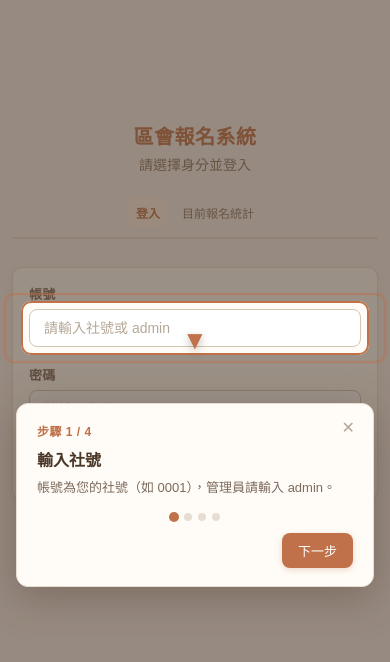
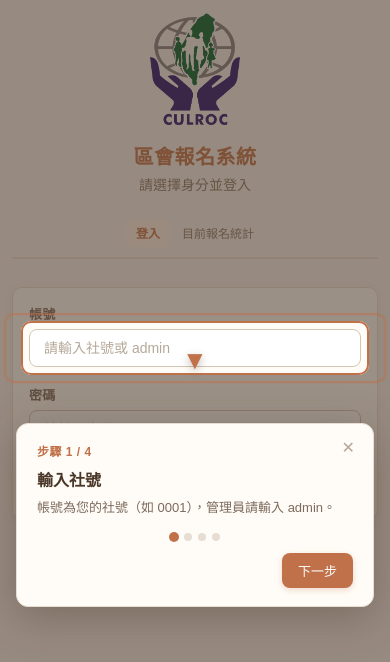
Before and after one commit to johnnywang885-gif/registration-system, a website: page public/index.html in a window 390 px wide. Drawn offline with Linux system fonts and the light colour scheme.

Commit message:
feat: 首頁加入協會Logo（CSS mix-blend-mode 去背，適配頁面背景色）

```diff
--- a/public/css/style.css
+++ b/public/css/style.css
@@ -23,18 +23,19 @@ body {
   margin-bottom: 24px;
 }
 
-.site-logo {
-  width: 110px;
-  height: auto;
-  margin-bottom: 10px;
-  display: inline-block;
-}
-
 .header h1 {
   color: #c0714a;
   font-size: 26px;
   font-weight: 700;
   letter-spacing: 0.5px;
+}
+
+.header-logo {
+  display: block;
+  margin: 0 auto 16px;
+  width: 90px;
+  height: auto;
+  mix-blend-mode: darken;
 }
 
 .header p {
@@ -614,10 +615,6 @@ table tr:hover {
     font-size: 22px;
   }
 
-  .site-logo {
-    width: 88px;
-  }
-
   .nav {
     gap: 2px;
     padding-bottom: 10px;
@@ -665,10 +662,6 @@ table tr:hover {
     font-size: 20px;
   }
 
-  .site-logo {
-    width: 76px;
-  }
-
   .card {
     padding: 16px;
   }
--- a/public/index.html
+++ b/public/index.html
@@ -10,7 +10,7 @@
 <body>
   <div class="container">
     <div class="header">
-      <img src="/images/logo.png" alt="協會Logo" class="site-logo">
+      <img src="/images/culroc-logo.jpg" alt="CULROC Logo" class="header-logo">
       <h1>區會報名系統</h1>
       <p>請選擇身分並登入</p>
     </div>
```
Also changed, not shown: public/images/culroc-logo.jpg (added).
